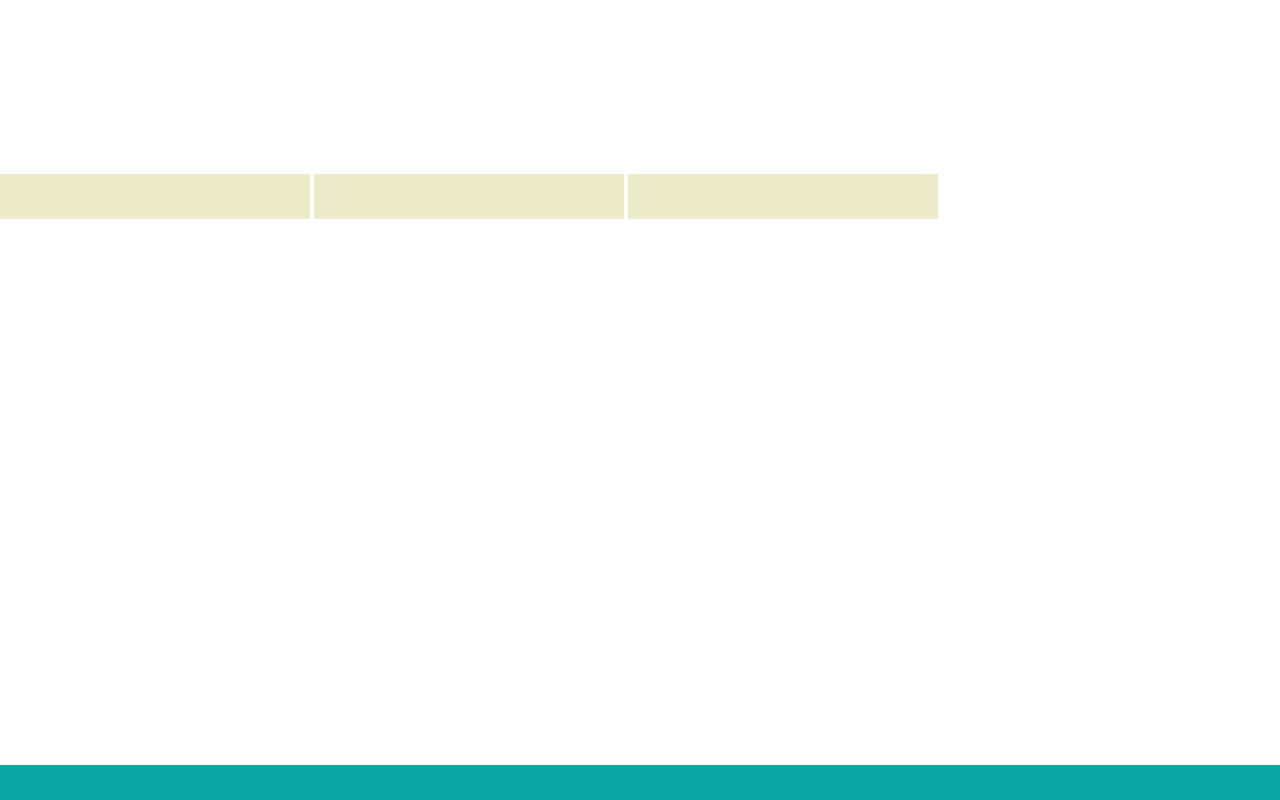
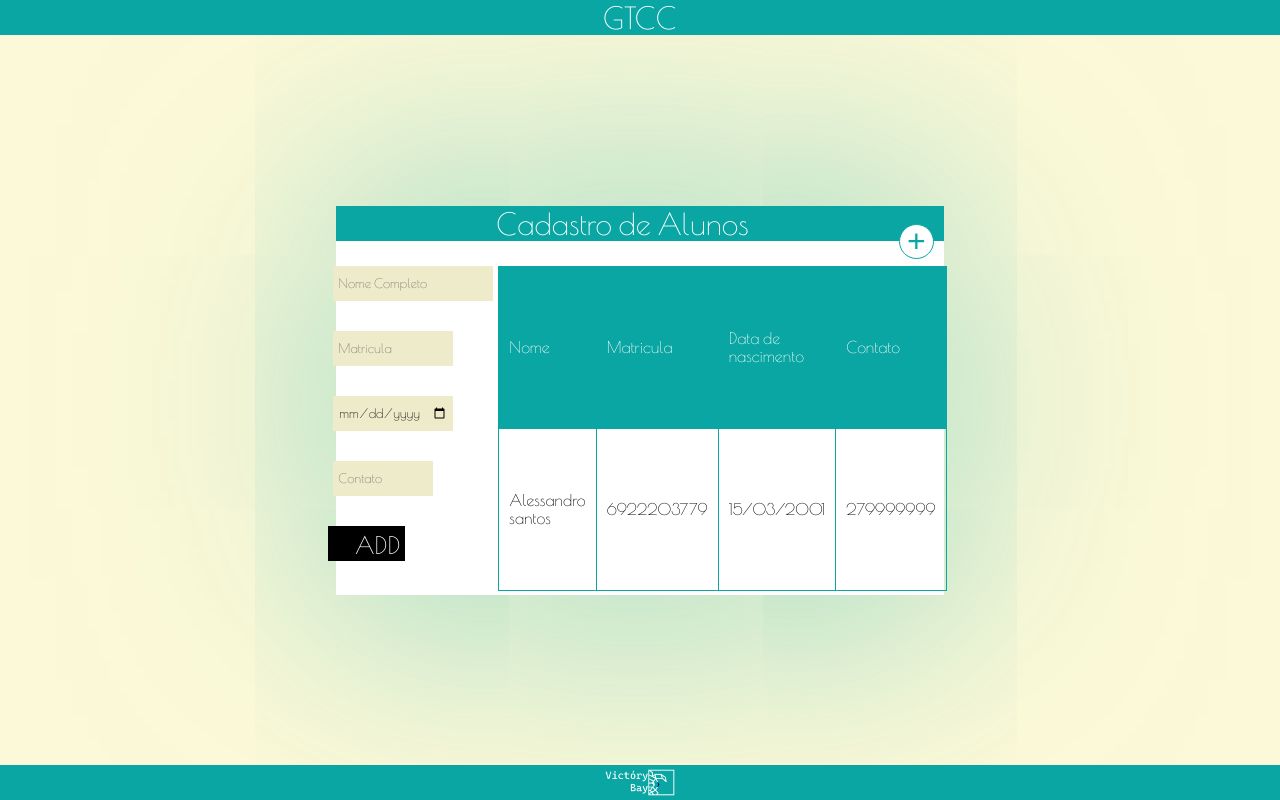
Before and after one commit to VdeVitorinha/GTCC-Pages, a plain HTML site: page src/addaluno.html in a window 1280 px wide. Drawn offline with nearby package versions, Linux system fonts and the light colour scheme; files that its build step writes are made by us from their sources.

Commit message:
Atualização do CSS das pages

```diff
--- a/src/addaluno.html
+++ b/src/addaluno.html
@@ -1,26 +1,62 @@
 <!DOCTYPE html>
-<html lang="en">
+<html lang="pt-br">
 <head>
  <meta charset="UTF-8">
  <meta name="viewport" content="width=device-width, initial-scale=1.0">
- <title>Document</title>
- <link rel="stylesheet" href="src/style.css">
+ <title>GTCC - Cadastro de Alunos</title>
+
+ <link
+ href="https://fonts.googleapis.com/css2?family=Poiret+One&display=swap"
+ rel="stylesheet"
+/>
+
+<link rel="stylesheet" href="style.css" />
 </head>
 <body>
- <nav>
-  <div class="navbar">
-  </div>
- </nav>
 
- <div class="dashboard-addAluno">
-  <h1>Adicionar Aluno</h1>
-  <input type="text" name="" id="">
-  <input type="text" name="" id="">
-  <input type="text" name="" id="">
- </div>
+<header class="head">GTCC</header>
 
+<div class="container">
+    <div class="workspace">
+        <div class="head">Cadastro de Alunos
+            <button class="btn-action">+</button>
+        </div>
 
- <footer></footer>
+        <div class="forms">
+            <form class="form-addaluno">
+                <input class="input-addaluno" style="width:  150px;" type="text" placeholder="Nome Completo">
+                <input class="input-addaluno" style="width:  110px;" type="text" placeholder="Matricula">
+                <input class="input-addaluno" style="width:  110px;" type="date" placeholder="Data de Nascimento">
+                <input class="input-addaluno" style="width:  90px;" type="tel" placeholder="Contato">
+                <input class="btn-default btn-search" type="button" value="ADD">
+            </form>
+                    <table border="1">
+                        <tr class="table-title">
+                            <td>Nome</td>
+                            <td>Matricula</td>
+                            <td>Data de nascimento</td>
+                            <td>Contato</td>
+                        </tr>
+                        <tr>
+                            <td>Alessandro santos</td>
+                            <td>6922203779</td>
+                            <td>15/03/2001</td>
+                            <td>279999999</td>
+                        </tr>
+
+                    </table>
+
+        </div>
+    </div>
+</div> <!-- Fim d container -->
+
+<footer>
+<img
+ src="../img/logo_VixBay-LogoMarca BRANCA.png"
+ width="70"
+ alt="log-vitória"
+/>
+</footer>
 </body>
 
 </html>
--- a/src/style.css
+++ b/src/style.css
@@ -2,6 +2,23 @@
 body{
     margin: 0;
     padding: 0;
+}
+
+
+header{
+    position: fixed;
+}
+.head{
+    background-color: #09a6a3;
+    display: flex;
+    align-items: center;
+    justify-content: center;
+    width: 100%;
+    height: 35px;
+    font-size: 30px;
+    color: white;
+    font-family: "Poiret One", sans-serif;
+    top: 0px;
 }
 
 .container{
@@ -13,16 +30,22 @@ body{
     justify-content: center;
 }
 
-header{
-    background-color: #09a6a3;
+.workspace{
+    background-color: #ffffff;
+    display: grid;
+    align-items: top;
+    justify-content: center;
+    box-shadow: 0 0 1000px 0  #09a6a38e;
+}
+
+.forms{
+    font-family: "Poiret One", sans-serif;
     display: flex;
-    align-items: center;
+    align-items: top;
     justify-content: center;
-    width: 100%;
-    height: 35px;
-    font-size: 30px;
-    color: white;
-    font-family: "Poiret One", sans-serif;
+    width: 600px;
+    margin: 4px;
+    margin-top: 25px;
 }
 
 .btn-action{
@@ -46,22 +69,43 @@ header{
     color: #ffffff;
 }
 
-h1 {
+.btn-default{
+    cursor: pointer;
+    background-color: #000;
+    width: 310px;
+    height: 35px;
+    padding: 0px;
+    padding-right: 10px;
+    color: white;
+    text-align: right;
+    font-size: x-large;
+}
+.btn-default:hover{
+    background-color: #ffffff;
+    color: #000;
+    border: #0000005e solid 1px;
+}
+
+h1{
     font-family: "Poiret One", sans-serif;
     font-size: 70px;
     color: white;
-    }
+}
 
-.workspace{
-    background-color: #ffffff;
+table,  th, td{
+    border: #09a6a3 solid 1px;
+    border-collapse: collapse;
+    padding: 10px;
+    margin-left: 5px;
+    margin-right: 5px;
     font-family: "Poiret One", sans-serif;
-    display: flex;
-    align-items: top;
-    justify-content: center;
-    width: 600px;
-    height: 400px;
-    box-shadow: 0 0 1000px 0  #09a6a38e;
+    text-align: left;
 }
+.table-title{
+    background-color: #09a6a3;
+    color: #ffffff;
+}
+
 
 footer{
     position: fixed;
@@ -89,7 +133,7 @@ footer{
     align-items: center;
     justify-content: center;
     margin: 30px;
-    margin-left: 200px;
+    margin-right: 500px;
     padding: 30px;
     font-family: "Poiret One", sans-serif;
     text-align: center;
@@ -107,18 +151,38 @@ input {
     font-size: large;
 }
 
-.btn-login{
-    cursor: pointer;
-    background-color: #000;
-    width: 310px;
-    height: 40px;
-    padding: 0px;
-    padding-right: 10px;
-    color: white;
-    text-align: right;
-    font-size: x-large;
+/* Page Dashboard */
+.search{
+    font-family: "Poiret One", sans-serif;
+    display: flex;
+    align-items: top;
+    justify-content: center;
+    width: 600px;
+    margin: 4px;
+    margin-top: 25px;
 }
-.btn-login:hover{
-    background-color: #ffffff;
-    color: #000;
+
+.btn-search{
+    width: 77px;
+    padding: 5px;
 }
+
+/* Page ADD Alunos */
+.form-addaluno{
+
+}
+.input-addaluno{
+    margin-left: 5px;
+    font-size: small;
+    height: 25px;
+    width: 77px;
+    padding: 5px;
+}
+/* Page ADD Alunos */
+.input-cadtcc{
+    margin-left: 5px;
+    font-size: small;
+    height: 25px;
+    width: 77px;
+    padding: 5px;
+}
```
Also changed, not shown: index.html (+2 -2 lines), src/cadastrotcc.html (+42 -17 lines), src/dashboard.html (+28 -4 lines).
